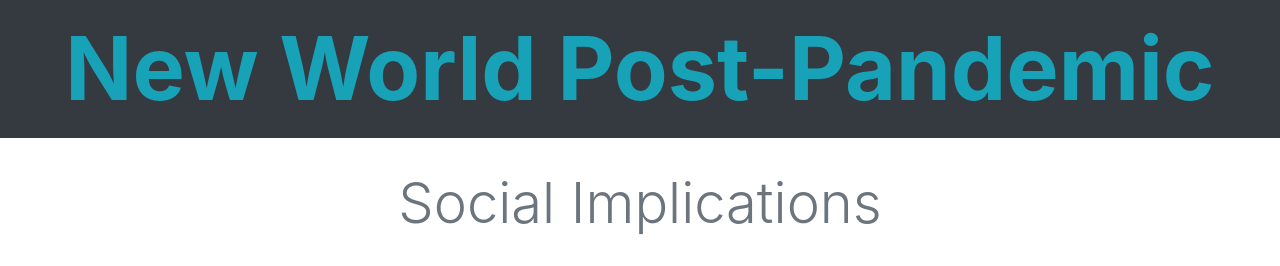
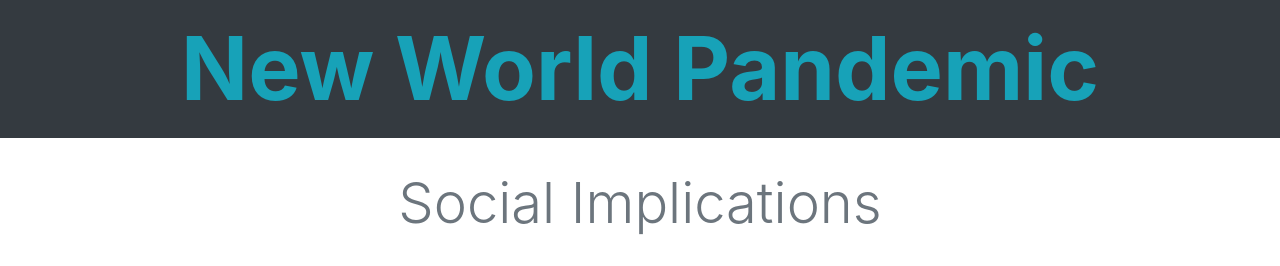
Before and after one commit to sierraarch/sierraarch, a plain HTML site: page bacs200/blog.html in a window 1280 px wide. Shown: the top 266 px of the page. Drawn offline with nearby package versions, Linux system fonts and the light colour scheme.

Commit message:
Update blog.html

```diff
--- a/bacs200/blog.html
+++ b/bacs200/blog.html
@@ -8,7 +8,7 @@
 <body>
 
     <header>
-    <h1 class="display-2 font-weight-bold text-center text-info bg-dark p-3">New World Post-Pandemic</h1>
+    <h1 class="display-2 font-weight-bold text-center text-info bg-dark p-3">New World Pandemic</h1>
     </header>
 
     <main>
```
